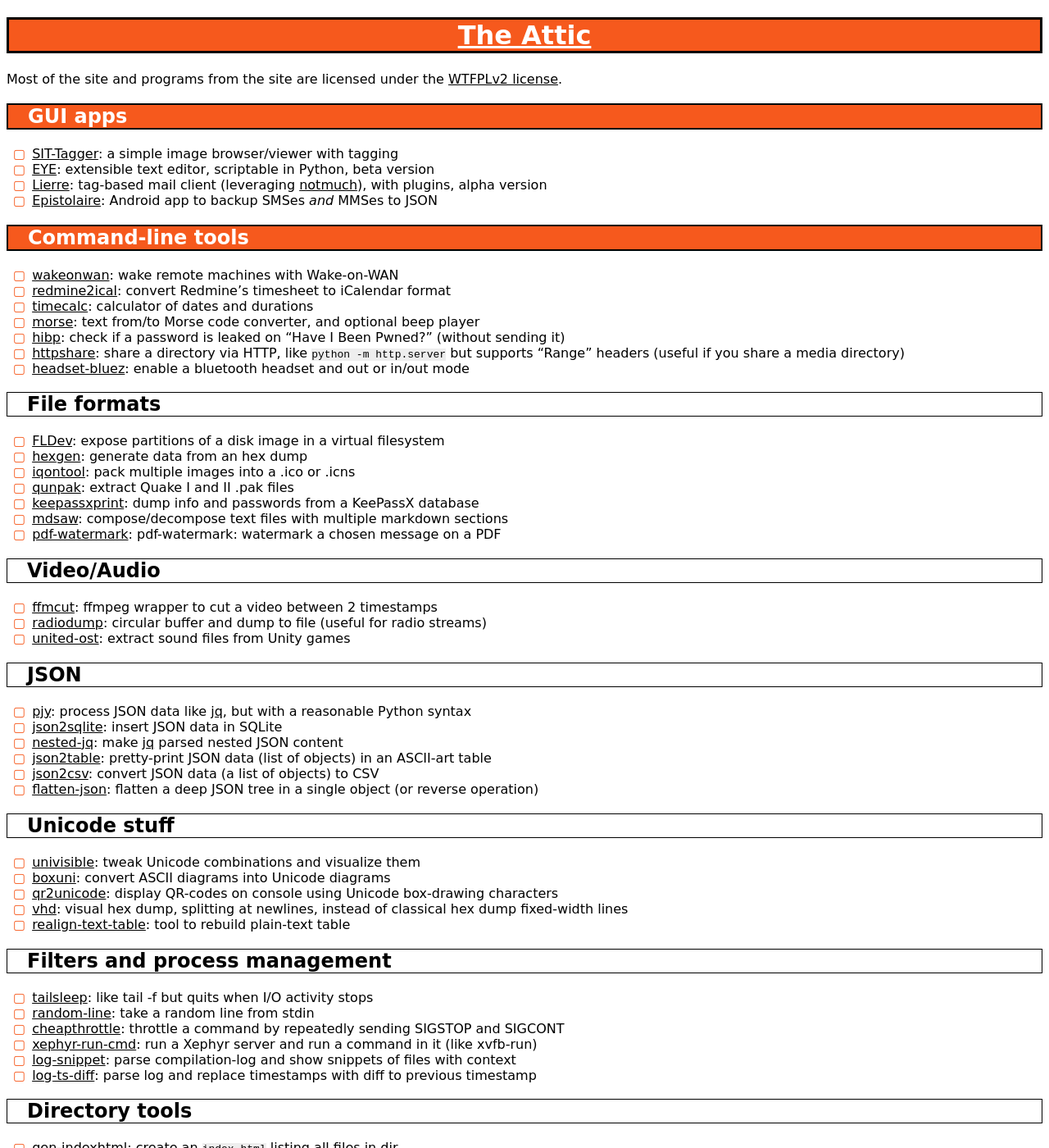
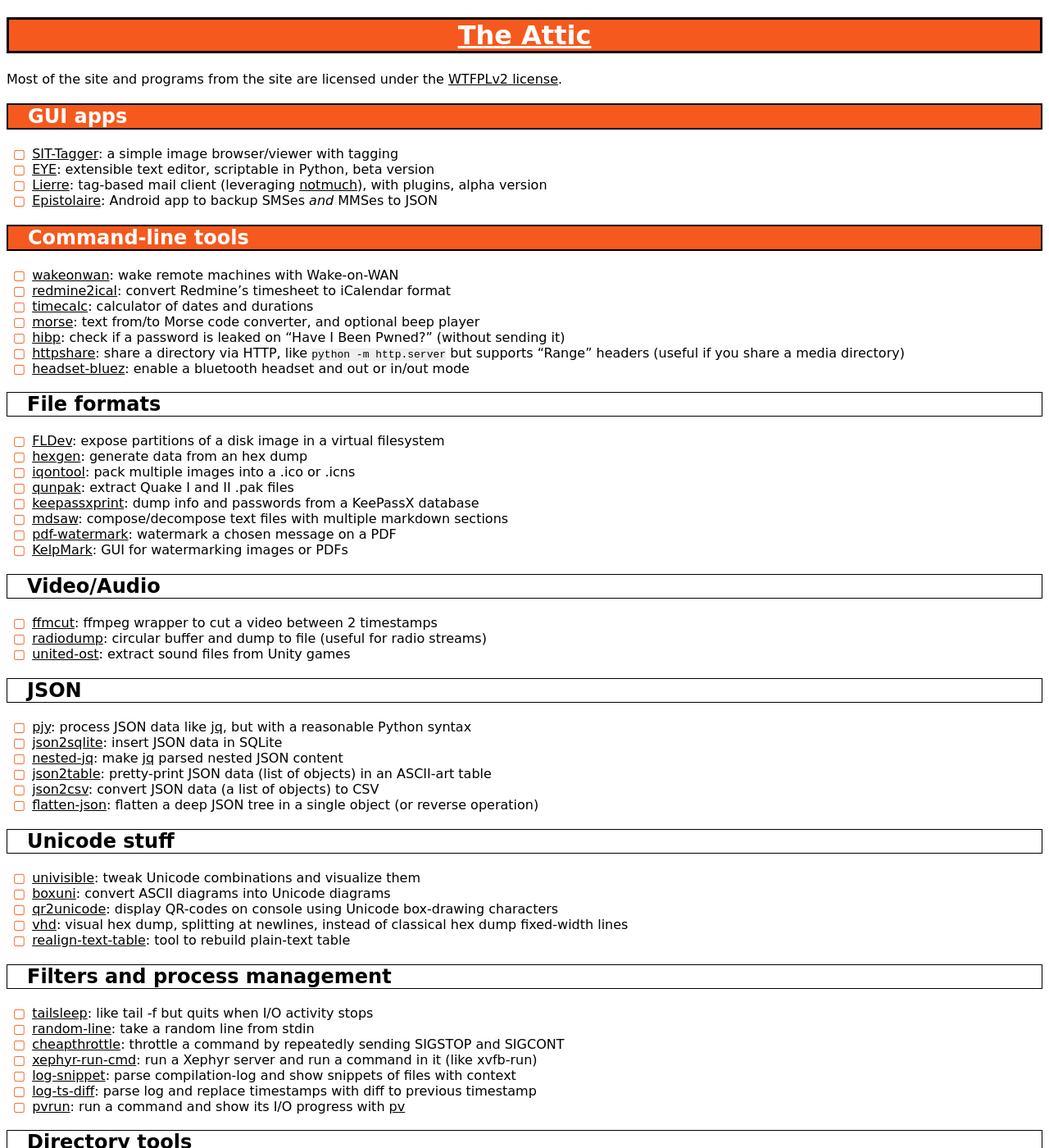
Before and after one commit to hydrargyrum/hydrargyrum.github.io, a Jekyll site: the page built from index-progs.md, in a window 1280 px wide and 1400 px high. Shown: the whole window at 82% size. Built offline with Jekyll 4.4.1, drawn with Linux system fonts in a browser that asks for light colours.

Commit message:
index-progs: add new programs and other updates

```diff
--- a/index-progs.md
+++ b/index-progs.md
@@ -33,7 +33,8 @@
 - [qunpak](qunpak): extract Quake I and II .pak files
 - [keepassxprint](keepassxprint): dump info and passwords from a KeePassX database
 - [mdsaw](mdsaw): compose/decompose text files with multiple markdown sections
-- [pdf-watermark](https://gitlab.com/hydrargyrum/attic/-/tree/master/pdf-watermark): pdf-watermark: watermark a chosen message on a PDF
+- [pdf-watermark](https://gitlab.com/hydrargyrum/attic/-/tree/master/pdf-watermark): watermark a chosen message on a PDF
+- [KelpMark](https://gitlab.com/hydrargyrum/kelpmark): GUI for watermarking images or PDFs
 
 
 ## Video/Audio ##
@@ -70,6 +71,7 @@
 - [xephyr-run-cmd](https://gitlab.com/hydrargyrum/attic/-/tree/master/xephyr-run-cmd): run a Xephyr server and run a command in it (like xvfb-run)
 - [log-snippet](https://gitlab.com/hydrargyrum/attic/-/tree/master/log-snippet): parse compilation-log and show snippets of files with context
 - [log-ts-diff](https://gitlab.com/hydrargyrum/attic/-/tree/master/log-ts-diff): parse log and replace timestamps with diff to previous timestamp
+- [pvrun](https://gitlab.com/hydrargyrum/attic/-/tree/master/pvrun): run a command and show its I/O progress with [pv](http://www.ivarch.com/programs/pv.shtml)
 
 
 ## Directory tools ##
@@ -99,7 +101,7 @@
 
 # Libraries #
 
-- [vignette](https://github.com/hydrargyrum/vignette): a Python library for generating thumbnails following the FreeDesktop specification [[documentation](https://vignette.readthedocs.io)]
+- [vignette](https://pypi.org/project/vignette/): a Python library for generating thumbnails following the FreeDesktop specification [[documentation](https://vignette.readthedocs.io)]
 - [qorbeille](https://gitlab.com/hydrargyrum/qorbeille): a Qt library to trash files to recycle bin
 - [qvariantjson](https://gitlab.com/hydrargyrum/qvariantjson): yet another Qt4 JSON library
 - [C++ ASCII tree](cppasciitree): an example of how to hardcode a tree with source code looking like the actual tree
```
Also changed, not shown: other parts of index-progs.md (+1 -1 lines).
